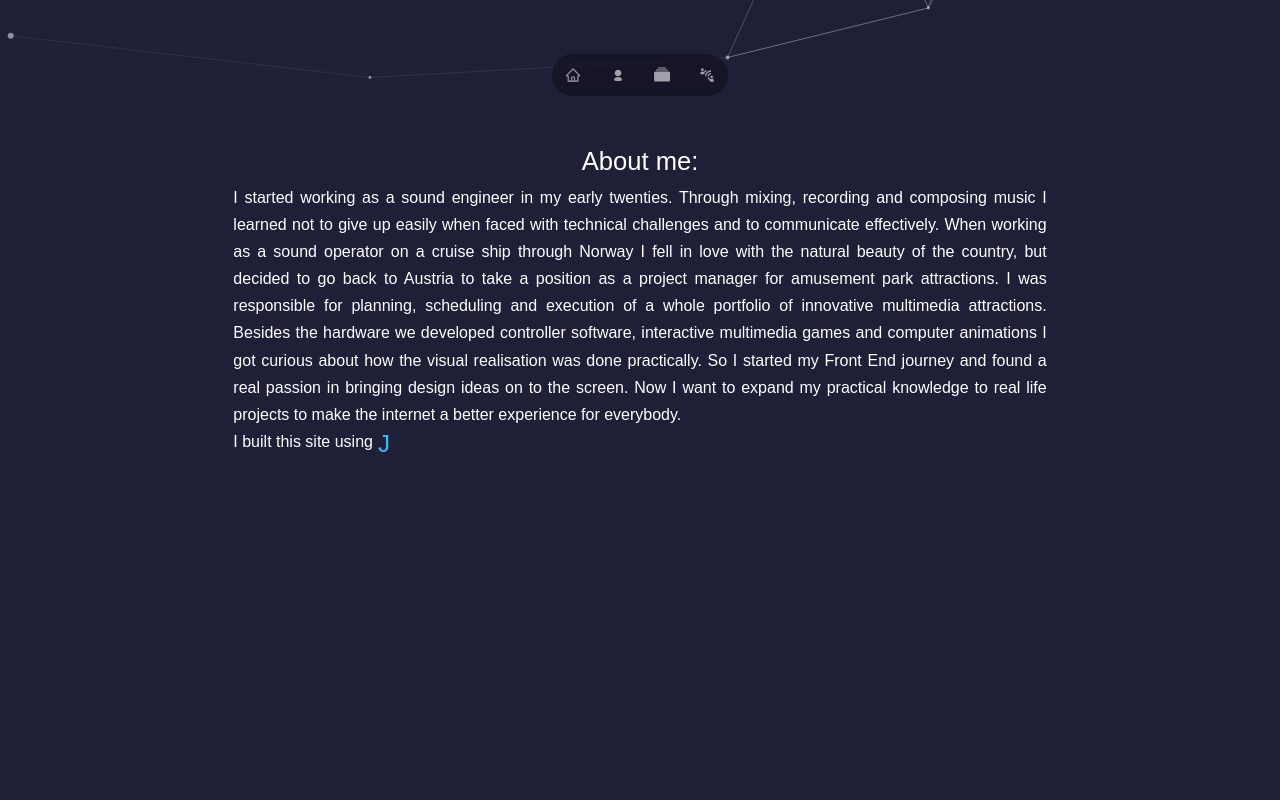
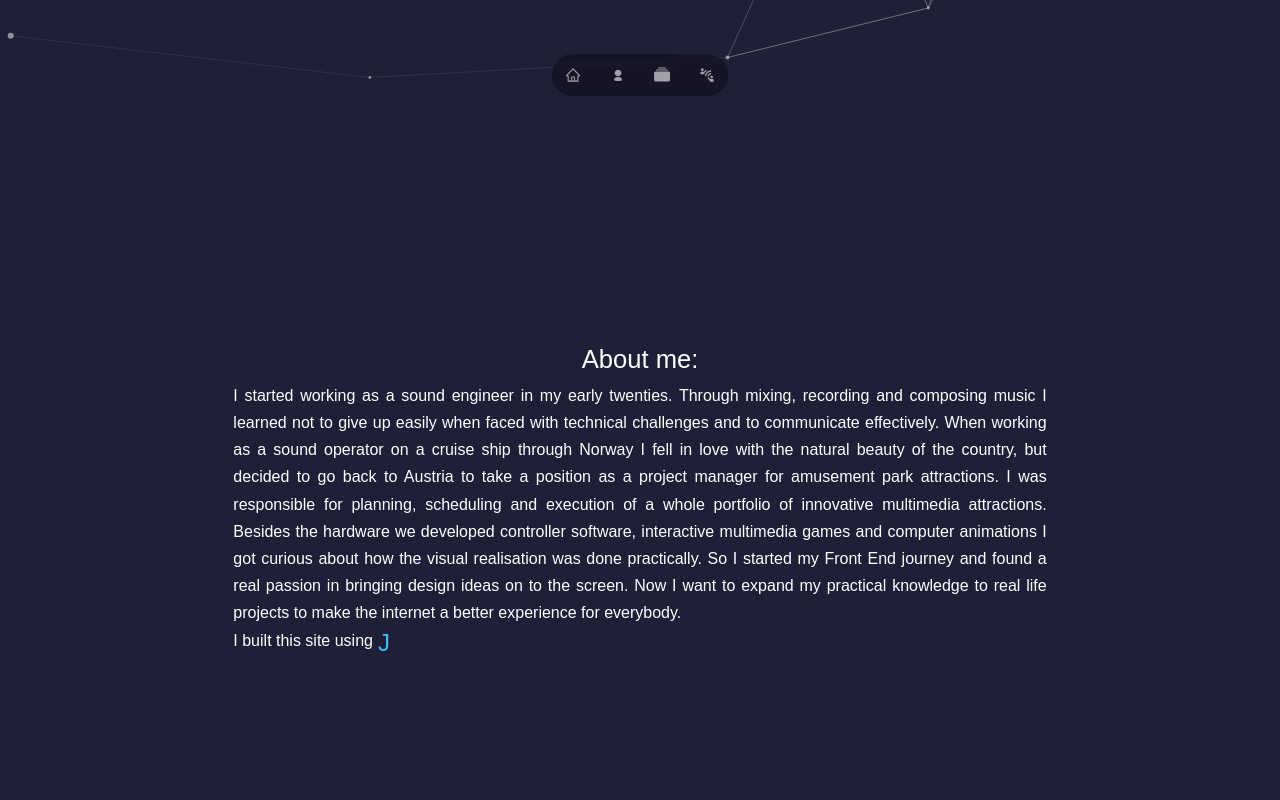
Before and after one commit to Moxonic/Portfolio-Page, a React (Create React App) app: page / in a window 1280 px wide. Shown: the part 680-1480 px from the top of the page. Built offline with nearby package versions, Linux system fonts and the light colour scheme.

Commit message:
fixed css issue about

```diff
--- a/src/components/about/about.css
+++ b/src/components/about/about.css
@@ -1,8 +1,7 @@
 #about{
     position:relative;
     scroll-snap-align: start;
-    /* min-height: 100vh;
-    contain: content; */
+    min-height: 100vh;
     height:auto;
 }
 
```
